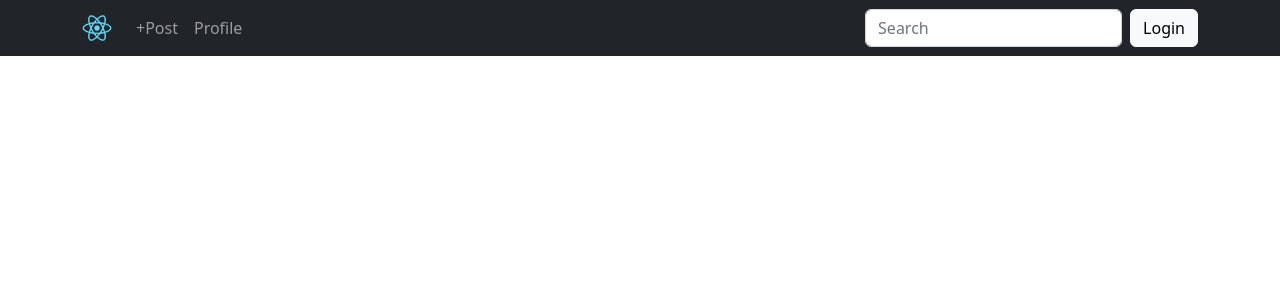
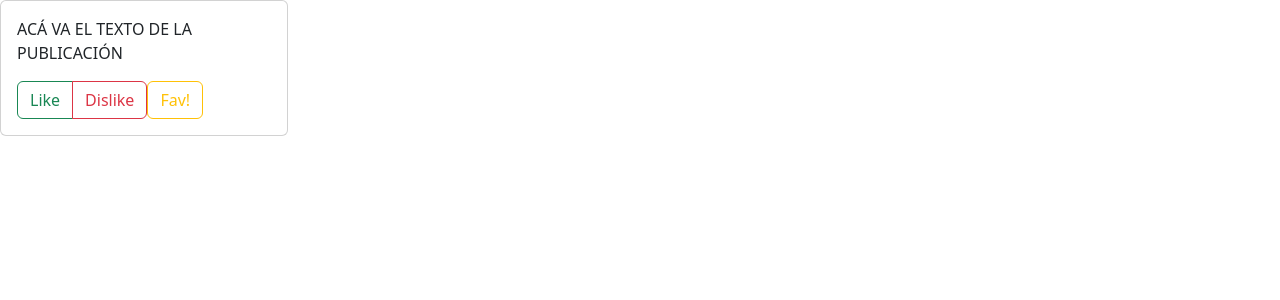
Before and after one commit to efesjotaseles/DEVPLACE-LABS-Front, a React (Create React App) app: page / in a window 1280 px wide. Shown: the top 300 px of the page. Built offline with nearby package versions, Linux system fonts and the light colour scheme.

Commit message:
saving minor changes before pulling main

```diff
--- a/src/App.js
+++ b/src/App.js
@@ -3,15 +3,16 @@ import { BrowserRouter, Routes, Route } from "react-router-dom"
 import { NavbarLayout } from './Components/Navbar';
 import { PublicationForm } from "./Pages/PublicationForm";
 import { ProfilePage } from './Pages/ProfilePage';
+import PublicationCard from './Components/PublicationCard';
 
 function App() {
   return (
     <>
       <BrowserRouter>
         <Routes>
-          <Route path="/" element={<NavbarLayout/>}>
-            <Route path="/publication" element={<PublicationForm/>}/>
-            <Route path="/profile" element={<ProfilePage/>}/>
+          <Route path="/" element={<PublicationCard/>}>
+            {/* <Route path="/publication" element={<PublicationForm/>}/>
+            <Route path="/profile" element={<ProfilePage/>}/> */}
           </Route>
         </Routes>
       </BrowserRouter>
```
